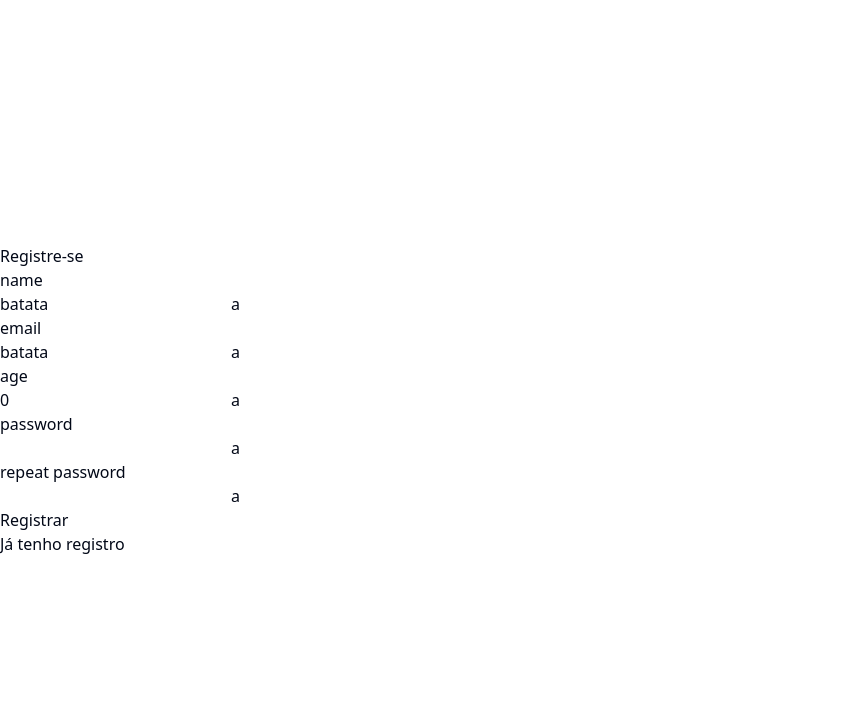
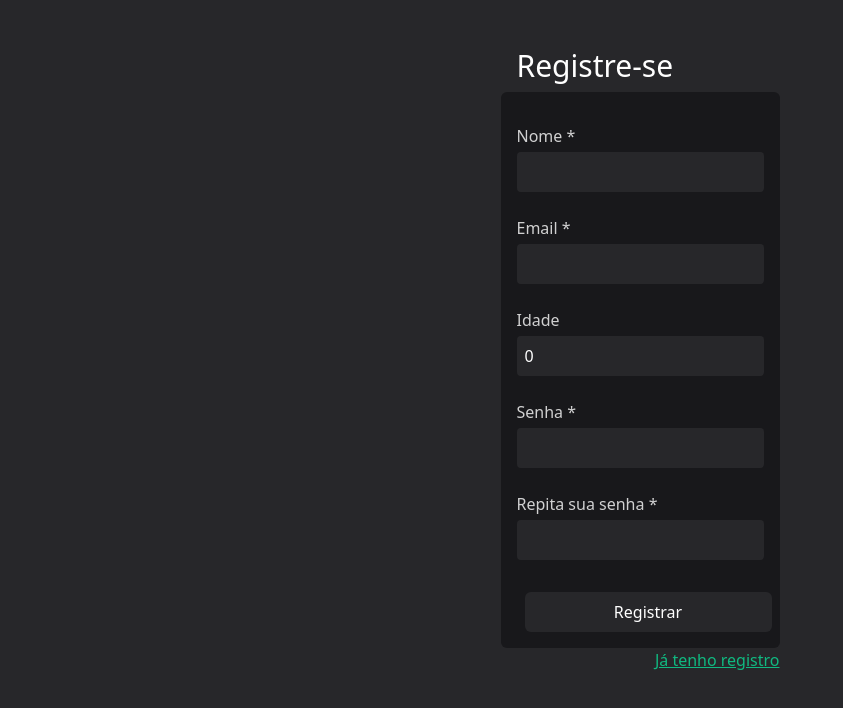
Before and after one commit to StructCE/our-react-components, a React (Vite) app: page / in a window 1280 px wide. Shown: the top 708 px of the page, without its empty margins (0-843 px from the left). Built offline with nearby package versions, Linux system fonts and the light colour scheme.

Commit message:
mudado um pouco as coisa

```diff
--- a/src/components/FormFactory/example/forms.tsx
+++ b/src/components/FormFactory/example/forms.tsx
@@ -1,34 +1,42 @@
 import { z } from "zod";
-import { FormFactory, type FormFactoryInfo } from "..";
+import type { FormFactoryInfo } from "..";
+import { FormFactory } from "..";
 
 export const loginSchema = z.object({
-  email: z.string().email(),
-  password: z.string().min(6),
+  email: z.string().email({ message: "Email inválido!" }),
+  password: z
+    .string()
+    .min(6, { message: "Senha deve ter pelo menos 6 caracteres!" }),
 });
 
 export const registerSchema = loginSchema
   .extend({
     // extend gera um novo objeto com os valores antigos(nesse caso: email, password) e os novos abaixo
-    name: z.string().min(3).max(15),
+    name: z
+      .string()
+      .min(2, { message: "Nome deve ter pelo menos 6 caracteres" })
+      .max(15, { message: "Nome deve ter no máximo 15 caracteres!" }),
     age: z.number().optional(),
-    passwordConfirmation: z.string().min(6),
+    passwordConfirmation: z
+      .string()
+      .min(6, { message: "Senha deve ter pelo menos 6 caracteres!" }),
   })
   .refine((schema) => schema.password === schema.passwordConfirmation, {
-    message: "As senhas estão diferentes",
+    message: "A senha e sua confirmação devem ser iguais!",
   });
 
 const loginSchemaInfo: FormFactoryInfo<typeof loginSchema> = {
   schema: loginSchema,
   fields: {
     email: {
-      label: "email",
-      defaultValue: "batata",
-      inputAtrr: { type: "email", required: true },
+      label: "Email *",
+      defaultValue: "",
+      inputAtrr: { type: "email" },
     },
     password: {
-      label: "password",
-      defaultValue: "batata",
-      inputAtrr: { type: "password", required: true },
+      label: "Senha *",
+      defaultValue: "",
+      inputAtrr: { type: "password" },
     },
   },
 };
@@ -37,29 +45,29 @@ const registerSchemaInfo: FormFactoryInfo<typeof registerSchema> = {
   schema: registerSchema,
   fields: {
     name: {
-      label: "name",
-      defaultValue: "batata",
-      inputAtrr: { type: "text" },
+      label: "Nome *",
+      defaultValue: "",
     },
     email: {
-      label: "email",
-      defaultValue: "batata",
-      inputAtrr: { type: "email", required: true },
+      label: "Email *",
+      defaultValue: "",
+      inputAtrr: { type: "email" },
     },
     age: {
-      label: "age",
+      label: "Idade",
       defaultValue: 0,
-      inputAtrr: { type: "number" },
+      transform: Number,
+      inputAtrr: { type: "number", min: 0 },
     },
     password: {
-      label: "password",
+      label: "Senha *",
       defaultValue: "",
-      inputAtrr: { type: "password", required: true },
+      inputAtrr: { type: "password" },
     },
     passwordConfirmation: {
-      label: "repeat password",
+      label: "Repita sua senha *",
       defaultValue: "",
-      inputAtrr: { type: "password", required: true },
+      inputAtrr: { type: "password" },
     },
   },
 };
--- a/src/components/FormFactory/example/index.tsx
+++ b/src/components/FormFactory/example/index.tsx
@@ -15,10 +15,10 @@ export function FormFactoryExample() {
   const [isRegistering, setIsRegistering] = useState(true);
 
   return (
-    <div className="min-h-screen w-full flex items-center align-center">
+    <div className="min-h-screen w-full flex flex-col items-center pt-10 bg-zinc-800 text-white">
       {isRegistering && (
-        <section className="w-max block">
-          <h1>Registre-se</h1>
+        <section className="w-max flex flex-col">
+          <h1 className="text-3xl px-4 py-2">Registre-se</h1>
           <div className="w-max">
             <RegisterForm
               onValidSubmit={(user) => {
@@ -29,23 +29,25 @@ export function FormFactoryExample() {
                   // eslint-disable-next-line no-alert
                   .catch((er) => alert(er));
               }}
-              onInvalidSubmit={(error) => {
-                // eslint-disable-next-line no-alert
-                // error.issues.map((error) => alert(error.message)); // pode-se personalizar a msg de erro no schema
-                alert(error);
+              onInvalidSubmit={() => {
+                // opa
               }}
               buttonContent="Registrar"
             />
           </div>
-          <button type="button" onClick={() => setIsRegistering(false)}>
+          <button
+            className="text-emerald-500 underline ml-auto"
+            type="button"
+            onClick={() => setIsRegistering(false)}
+          >
             Já tenho registro
           </button>
         </section>
       )}
 
       {!isRegistering && (
-        <section className="w-max block">
-          <h1>Entrar</h1>
+        <section className="w-max flex flex-col">
+          <h1 className="text-3xl px-4 py-2">Entrar</h1>
           <div className="w-max">
             <LoginForm
               onValidSubmit={(user) => {
@@ -56,15 +58,17 @@ export function FormFactoryExample() {
                   // eslint-disable-next-line no-alert
                   .catch((er) => alert(er));
               }}
-              onInvalidSubmit={(error) => {
-                // eslint-disable-next-line no-alert
-                // error.issues.map((error) => alert(error.message)); // pode-se personalizar a msg de erro no schema
-                alert(error);
+              onInvalidSubmit={() => {
+                // opa
               }}
               buttonContent="Entrar"
             />
           </div>
-          <button type="button" onClick={() => setIsRegistering(true)}>
+          <button
+            className="text-emerald-500 underline ml-auto"
+            type="button"
+            onClick={() => setIsRegistering(true)}
+          >
             Ainda não sou registrado
           </button>
         </section>
--- a/src/components/FormFactory/index.tsx
+++ b/src/components/FormFactory/index.tsx
@@ -3,7 +3,7 @@
 //    -> a partir desse tópico há várias formas de validações: https://zod.dev/?id=strings
 //      ->Lugar para passar suas validações:
 //
-//        const Schema = z
+//        const schema = z
 //          .object({
 //            username: z.string().min(3).max(15),
 //            password: z.string().min(6),
@@ -82,28 +82,34 @@ type FieldsInfo<SchemaType extends ZodType> = {
     label: string;
     defaultValue: z.output<SchemaType>[key];
     inputAtrr?: HTMLProps<HTMLInputElement>;
-  };
+  } & (z.output<SchemaType>[key] extends string
+    ? { transform?: (arg: string) => string }
+    : { transform: (arg: string) => z.output<SchemaType>[key] });
 };
 
-export function FormFactory<SchemaType extends ZodType>(
-  schemaInfo: FormFactoryInfo<SchemaType>
-) {
+export function FormFactory<SchemaType extends ZodType>({
+  fields,
+  schema,
+}: FormFactoryInfo<SchemaType>) {
   const handleSubmit = (
     event: FormEvent<HTMLFormElement>,
     formInfo: z.output<SchemaType>,
     onValidSubmit: OnValidSubmitFn<SchemaType>,
-    onInvalidSubmit: OnInvalidSubmitFn
+    onInvalidSubmit: OnInvalidSubmitFn,
+    setErrors: (error: ZodError | null) => void
   ) => {
     event.preventDefault();
 
-    const response = schemaInfo.schema.safeParse(formInfo);
+    const response = schema.safeParse(formInfo);
     if (response.success) {
       onValidSubmit(formInfo);
     } else {
+      setErrors(response.error);
       onInvalidSubmit(response.error);
     }
   };
 
+  // É comum HOC (High Order Components) dar problema com fast refresh/hot reload
   return function FormComponent({
     onValidSubmit,
     onInvalidSubmit,
@@ -113,11 +119,11 @@ export function FormFactory<SchemaType extends ZodType>(
     onInvalidSubmit: OnInvalidSubmitFn;
     buttonContent?: string;
   }) {
-    const defaultFormInfo = Object.entries(schemaInfo.fields).reduce(
+    const defaultFormInfo = Object.entries(fields).reduce(
       (
         acc,
         //eslint-disable-next-line @typescript-eslint/no-explicit-any
-        [key, fieldInfo]: [keyof z.output<typeof schemaInfo.schema>, any]
+        [key, fieldInfo]: [keyof z.output<typeof schema>, any]
       ) => ({
         ...acc,
         //eslint-disable-next-line @typescript-eslint/no-unsafe-member-access
@@ -126,6 +132,8 @@ export function FormFactory<SchemaType extends ZodType>(
       {}
     );
 
+    const [errors, setErrors] = useState<ZodError | null>(null);
+
     const [formInfo, setFormInfo] =
       useState<z.output<SchemaType>>(defaultFormInfo);
 
@@ -133,33 +141,67 @@ export function FormFactory<SchemaType extends ZodType>(
       event: ChangeEvent<HTMLInputElement>,
       key: keyof z.output<SchemaType>
     ) => {
-      setFormInfo({ ...formInfo, [key]: event.target.value });
+      const transf = fields[key].transform;
+      setFormInfo({
+        ...formInfo,
+        [key]: transf ? transf(event.target.value) : event.target.value,
+      });
     };
 
     return (
       <form
+        className="bg-zinc-900 text-white p-4 rounded-md"
         onSubmit={(event) =>
-          handleSubmit(event, formInfo, onValidSubmit, onInvalidSubmit)
+          handleSubmit(
+            event,
+            formInfo,
+            onValidSubmit,
+            onInvalidSubmit,
+            setErrors
+          )
         }
       >
-        {Object.entries(schemaInfo.fields).map(([key, fieldInfo]) => {
-          const { label, inputAtrr } =
-            fieldInfo as (typeof schemaInfo.fields)[typeof key];
+        {Object.entries(fields).map(([key, fieldInfo]) => {
+          const { label, inputAtrr } = fieldInfo as (typeof fields)[typeof key];
           return (
-            <div key={key}>
-              {label && <label htmlFor={key}>{label}</label>}
-              <br />
+            <div key={key} className="flex flex-col">
+              <label
+                className="text-opacity-80 text-white pt-4 pb-1"
+                htmlFor={key}
+              >
+                {label}
+              </label>
               <input
+                key={key}
+                className="bg-zinc-800 text-white rounded-sm p-2 focus-visible:outline focus-visible:outline-neutral-300"
                 id={key}
                 value={formInfo[key as keyof z.output<SchemaType>]}
                 onChange={(event) => handleChange(event, key)}
                 {...inputAtrr}
               />
-              a
+              <span className="text-red-400 p-1">
+                {errors?.flatten().fieldErrors[key]?.map((error) => (
+                  <p className="max-w-[25ch]" key={error}>
+                    {error}
+                  </p>
+                ))}
+              </span>
             </div>
           );
         })}
-        <button type="submit">{buttonContent || "Enviar"}</button>
+        <span className="text-red-400 p-1">
+          {errors?.flatten().formErrors?.map((error) => (
+            <p className="max-w-[25ch]" key={error}>
+              {error}
+            </p>
+          ))}
+        </span>
+        <button
+          className="mt-6 w-full bg-zinc-800 p-2 rounded-md"
+          type="submit"
+        >
+          {buttonContent || "Enviar"}
+        </button>
       </form>
     );
   };
```
